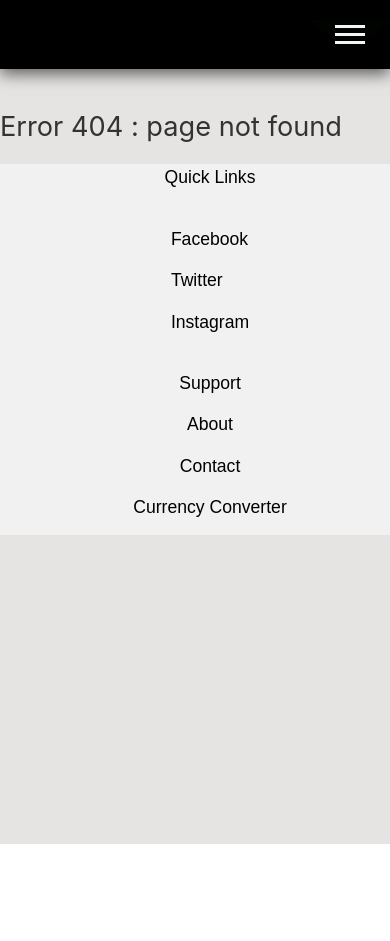
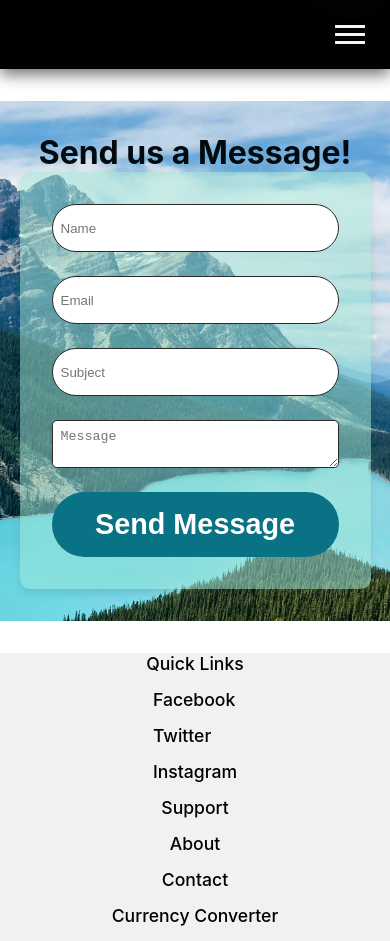
Before and after one commit to Sahani99/Ceyvoy, a React (Create React App) app: page /Contact.js in a window 390 px wide. Before the commit this address had no page. Before the commit the page ends 844 px from the top, so only its background shows below. Built offline with nearby package versions, Linux system fonts and the light colour scheme.

Commit message:
Contact added

```diff
--- a/src/App.js
+++ b/src/App.js
@@ -7,11 +7,11 @@ import Home from "./pages/Home";
 import Questionnaire from "./pages/Questionnaire";
 import Locations from "./pages/Locations";
 import Nopage from "./pages/Nopage";
-import Gallery from "./pages/Gallery";
 import Event from "./pages/Event";
 import Login from './pages/Login.js';
 import CurrencyConverter from './pages/CurrencyConverter.js';
 import About from './pages/About.js';
+import Contact from './pages/Contact.js';
 // import Test from './pages/Test.js';
 
 
@@ -27,11 +27,12 @@ function App() {
           <Route path="/Home.js" element={<Home />} />
           <Route path="/Questionnaire.js" element={<Questionnaire />} />
           <Route path="/Locations.js" element={<Locations />} />
-          <Route path="/Gallery.js" element={<Gallery />} />
+
           <Route path="/Event.js" element={<Event />} />
           <Route path="/Login.js" element={<Login />} />
           <Route path="/Currency" element={<CurrencyConverter />} />
           <Route path="/About.js" element={<About />} />
+          <Route path="/Contact.js" element={<Contact />} />
 
           {/* <Route path="/Test" element={<Test />} /> */}
           <Route path="*" element={<Nopage />} />
--- a/src/components/Navbar.js
+++ b/src/components/Navbar.js
@@ -46,7 +46,7 @@ const NavbarElements = () => {
           <a href="About.js">About</a>
         </li>
         <li>
-          <a href="contact.html">Contact</a>
+          <a href="Contact.js">Contact</a>
         </li>
         <li>
           <a href="profile.html">Profile</a>
--- /dev/null
+++ b/src/pages/Contact.js
@@ -0,0 +1,19 @@
+import React from 'react';
+import '../styles/Contactformstyle.css';
+
+function Contactform() {
+  return (
+    <div className="contact-container">
+      <h1><center>Send  us a Message!</center></h1>
+      <form>
+        <input placeholder="Name" required />
+        <input placeholder="Email" type="email" required />
+        <input placeholder="Subject" />
+        <textarea placeholder="Message" rows={4} required></textarea>
+        <button type="Submit"> <h3>Send Message </h3> </button>
+      </form>
+    </div>
+  );
+}
+
+export default Contactform;
--- /dev/null
+++ b/src/styles/Contactformstyle.css
@@ -0,0 +1,72 @@
+.contact-container {
+    color: #010b0f;
+    background-image: url('../assets/Co1.jpg');
+    background-size: cover;
+    background-position: center;
+    background-repeat: no-repeat;
+    padding: 2rem 0;
+
+
+    display: flex;
+    justify-content: center;
+    align-items: center;
+    flex-direction: column;
+}
+
+.contact-container form {
+    display: flex;
+    flex-direction: column;
+    width: 50%;
+    padding: 1rem;
+    background: rgba(164, 233, 218, 0.5);
+}
+
+.contact-container input,
+.contact-container textarea {
+    height: 4rem;
+    padding: 0 1rem;
+    margin-bottom: 1rem;
+    border-radius: 3rem;
+    border: 1px solid #2a2a2a;
+
+}
+
+.contact-container textarea {
+    height: 5rem;
+    border-radius: 0.3rem;
+
+}
+
+.contact-container button {
+    display: inline;
+    padding: 1rem 2rem;
+    border: none;
+    border-radius: 3rem;
+    background: #097285;
+    color: #ffffff;
+    cursor: pointer;
+    font-size: 1rem;
+}
+
+@media screen and (max-width: 850px) {
+    .contact-container {
+        padding: 2rem 0;
+        margin: 2rem 0;
+    }
+
+    .contact-container form {
+        width: 90%;
+        padding: 2rem;
+    }
+
+    .contact-container input,
+    .contact-container textarea {
+        height: 3rem;
+        padding: 0.5rem;
+        margin-bottom: 1.5rem;
+    }
+
+    .contact-container button {
+        padding: 1rem 1.5rem;
+    }
+}
```
Also changed, not shown: src/assets/Co1.jpg (added).
